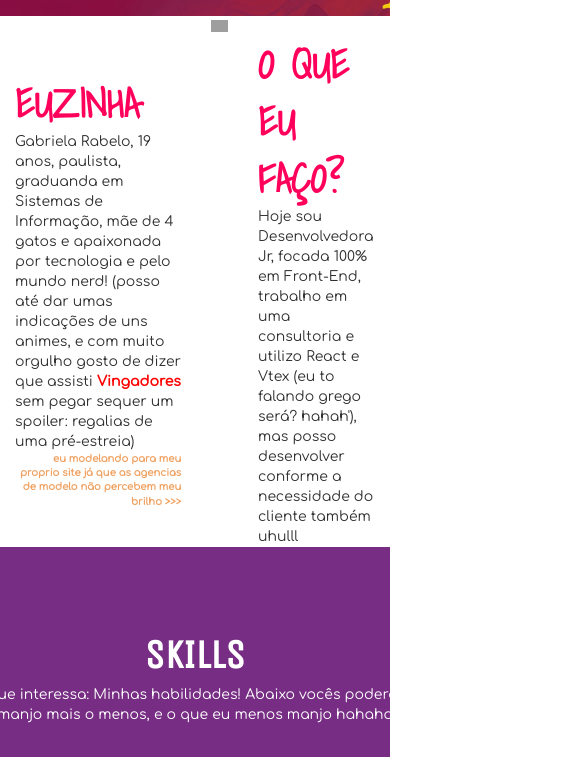
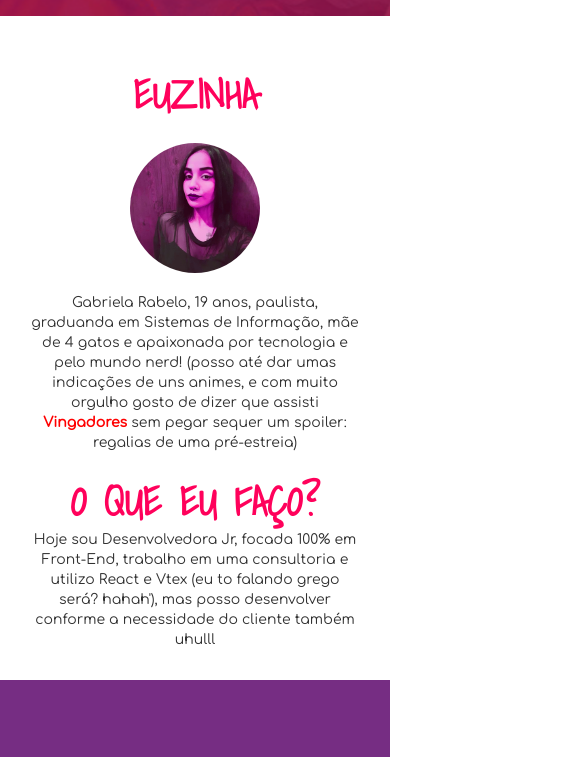
Before and after one commit to gabirabelo/gabrielarabelo, a plain HTML site: page index.html in a window 390 px wide. Shown: the part 828-1585 px from the top of the page, 585 px wide, since content can reach past the window. Drawn offline with nearby package versions, Linux system fonts and the light colour scheme; grey boxes are pictures that could not be loaded; a web font is replaced by a local one.

Commit message:
Ajustes no CSS geral

```diff
--- a/index.html
+++ b/index.html
@@ -28,19 +28,15 @@
 
 
   <script type="text/javascript">
-
-
-  $(function() {
-  $(window).on("scroll", function() {
-    if($(window).scrollTop() > 380) {
+    $(function () {
+      $(window).on("scroll", function () {
+        if ($(window).scrollTop() > 380) {
           $("#menu").addClass("menu-d");
         } else {
           $("#menu").removeClass("menu-d");
         }
       });
     });
-
-
   </script>
 
 
@@ -58,8 +54,40 @@
     </div>
   </div>
 
-  <div class="container">
-    <div class="row flex">
+
+  <div class="container about-mobile">
+    <div class="row">
+      <div class="col-sm-12 flex__col">
+        <div class="body__title">EUZINHA</div>
+        <div class="imagem">
+          <img src="img/about-me.png">
+        </div>
+        <div class="text_mobile">
+          Gabriela Rabelo, 19 anos, paulista, graduanda em Sistemas de Informação, mãe de 4 gatos e apaixonada por
+          tecnologia e pelo
+          mundo nerd! (posso até dar umas indicações de uns animes,
+          e com muito orgulho gosto de dizer que assisti <span style="color: red; font-weight: bold">Vingadores</span>
+          sem pegar sequer um spoiler: regalias de uma pré-estreia)
+        </div>
+      </div>
+    </div>
+
+    <div class="row ">
+      <div class="col-sm-12 flex__col">
+        <div class="body__title"> O QUE EU FAÇO?</div>
+        <div  class="text_mobile">Hoje sou Desenvolvedora Jr, focada 100% em Front-End, trabalho em uma consultoria e utilizo React e Vtex
+          (eu to falando grego será? hahah'), mas posso desenvolver conforme a necessidade do cliente também uhulll
+        </div>
+        <div class="body__subtitle"> </div>
+      </div>
+    </div>
+
+  </div>
+
+  </div>
+
+  <div class="container about-desktop">
+    <div class="row flex ">
       <div class="col-sm-4 flex__col">
 
         <div class="body__title">EUZINHA</div>
@@ -97,7 +125,7 @@
       <div class="row skills__flex">
         <div class="col-sm-12 skills__flex">
           <div class="skills1_title">SKILLS</div>
-          <div class="skills_text"> Agora vamos para o que interessa: Minhas habilidades!
+          <div class="skills_text"> Agora vamos para que interessa: Minhas habilidades!
             Abaixo vocês poderão ver o que eu manjo, manjo mais o menos, e o que eu menos manjo hahaha
           </div>
           <div class="circleflex">
--- a/style.css
+++ b/style.css
@@ -3,8 +3,6 @@ body {
     padding: 0px;
     color: #313131;
     font-family: 'Comfortaa', cursive;
-
-
 }
 
 .header {
@@ -14,6 +12,8 @@ body {
     display: flex;
     justify-content: center;
     align-items: center;
+    background-size: cover;
+    background-repeat: no-repeat;
 }
 
 .header__title {
@@ -174,3 +174,39 @@ body {
 .vtex{
     padding: 16px 7px !important;
 }
+
+.about-mobile{
+    display: none;
+}
+
+@media (max-width: 769px)
+{
+    .circleflex{
+        flex-direction: column;
+    }
+    .about-desktop{
+        display: none;
+    }
+    .about-mobile{
+        display: flex;
+        flex-direction: column;
+        padding: 30px;
+    }
+    .imagem{
+        width: 100%;
+        display: flex;
+        justify-content: center;
+        align-items: center;
+        padding: 20px;
+    }
+    .imagem img{
+        width: 45%;
+        border-radius: 100px;
+    }
+    .body__title{
+        text-align: center;
+    }
+    .text_mobile{
+        text-align: center;
+    }
+}
```
Also changed, not shown: img/about-me.jpg (added), img/about-me.png (added). Lines whose indentation alone changed are shown as unchanged.
